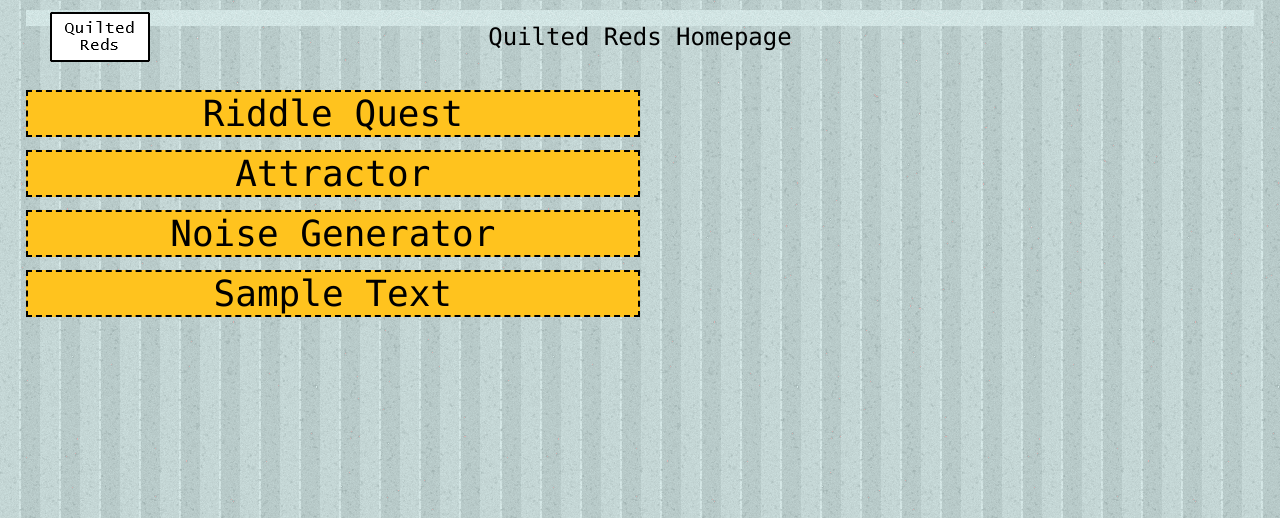
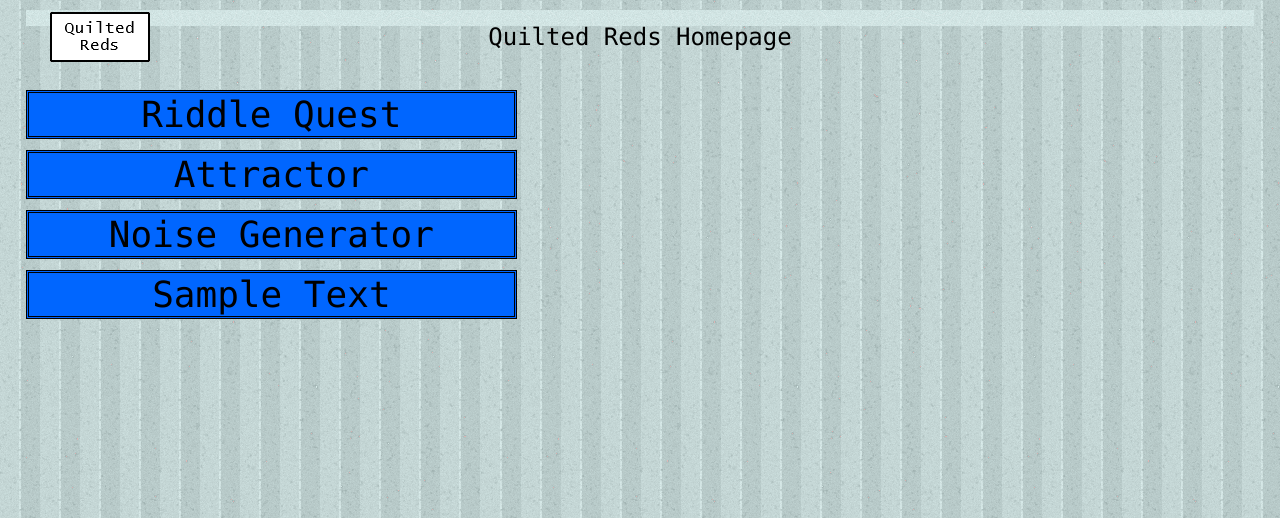
Before and after one commit to Mathisplay/quilted-reds, a PHP site: page /home.html in a window 1280 px wide. Shown: the top 518 px of the page. Run offline with PHP 8.4, Linux system fonts and the light colour scheme.

Commit message:
Update main.css

```diff
--- a/main.css
+++ b/main.css
@@ -151,15 +151,15 @@ body{
 }
 
 .menuButton2{
-    background-color: #FFC31E;
-    border-width: 2px;
+    background-color: #0066ff;
+    border-width: 3px;
     border-color: black;
-    border-style: dashed;
+    border-style: double;
     color: black;
     text-align: center;
     display: inline-block;
     font-size: 36px;
     width: 40%;
-    width: 50%;
+    height: 50%;
     font-family: "Lucida Console", Monaco, monospace;
 }
```
